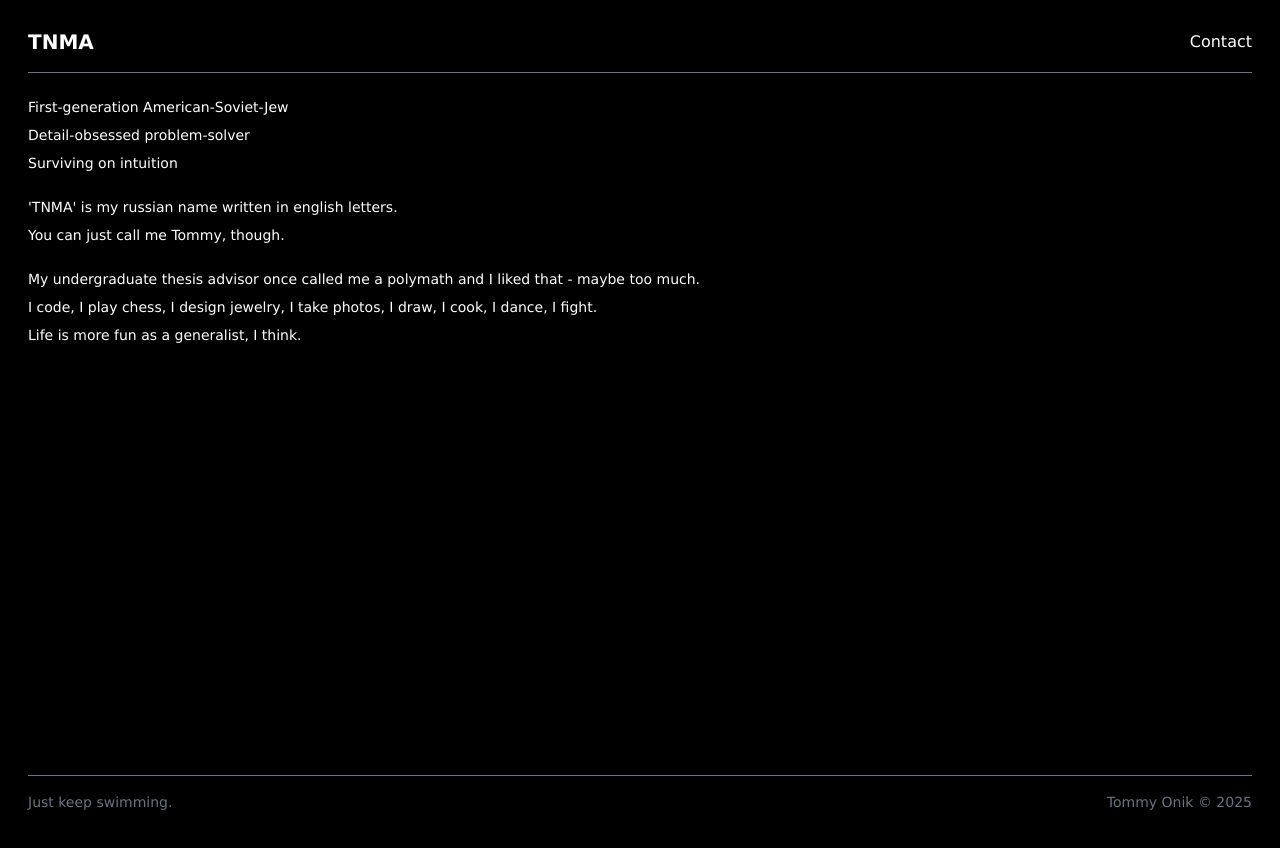
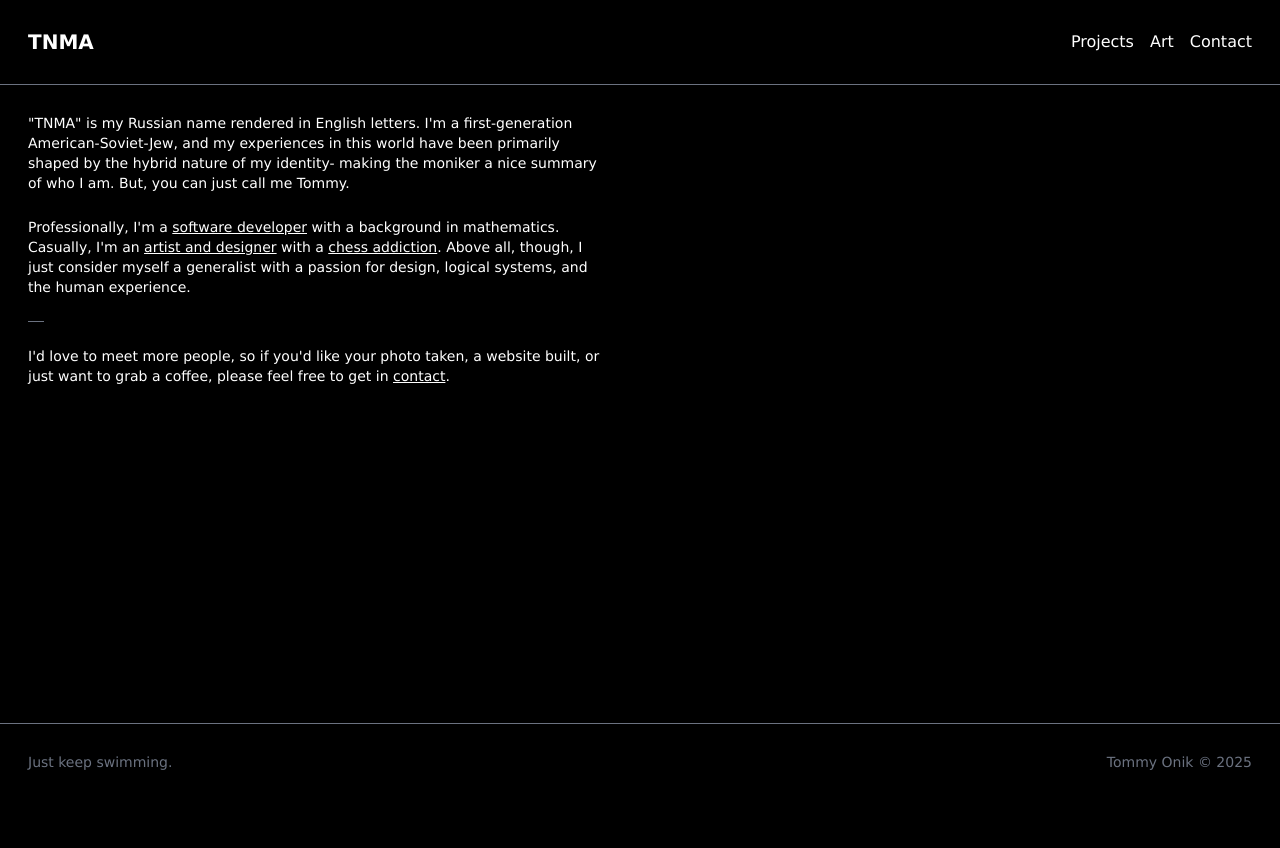
Before and after one commit to TheBerlinMan/tnma-me, a Next.js app: page /main in a window 1280 px wide. Shown: the top 848 px of the page. After the commit the page ends 800 px from the top, so only its background shows below. Built offline with nearby package versions, Linux system fonts and the light colour scheme.

Commit message:
nav bar + footer positioning

```diff
--- a/app/(root)/components/Footer.tsx
+++ b/app/(root)/components/Footer.tsx
@@ -18,9 +18,9 @@ const Footer = () => {
   //   };
 
   return (
-    <footer className="mt-auto text-gray-500 text-sm text-center py-4">
+    <footer className="mt-auto text-gray-500 text-sm text-center">
       <hr className="border-gray-500 border-1 mb-4" />
-      <div className="flex justify-between flex-col sm:flex-row">
+      <div className="flex justify-between flex-col sm:flex-row m-7">
         <p className="text-gray-500 text-sm">
           {/* {getMessage()} */}
           Just keep swimming.
--- a/app/(root)/components/Header.tsx
+++ b/app/(root)/components/Header.tsx
@@ -2,33 +2,17 @@
 
 import React from "react";
 import Link from "next/link";
-import { usePathname } from "next/navigation";
 
 const navItems = [
-  // { name: "About", href: "/about" },
+  { name: "Projects", href: "/projects" },
+  { name: "Art", href: "/art" },
   { name: "Contact", href: "/contact" },
 ];
 
 const Header = () => {
-  const pathname = usePathname();
-
-  if (pathname === "/") {
   return (
     <div>
-        <nav className="flex justify-end gap-4">
-          {navItems.map((item) => (
-            <Link href={item.href} key={item.name}>
-              {item.name}
-            </Link>
-          ))}
-        </nav>
-        <hr className="border-gray-500 border-1 mt-4 mb-6" />
-      </div>
-    );
-  } else {
-    return (
-      <div>
-        <div className="flex justify-between items-center max-h-65">
+      <div className="flex justify-between items-center max-h-65 m-7">
         <Link href="/main" className="font-bold text-xl">
           TNMA
         </Link>
@@ -40,10 +24,9 @@ const Header = () => {
           ))}
         </nav>
       </div>
-        <hr className="border-gray-500 border-1 mt-4 mb-6" />
+      <hr className="border-gray-500 border-1" />
     </div>
   );
-  }
 };
 
 export default Header;
--- a/app/(root)/layout.tsx
+++ b/app/(root)/layout.tsx
@@ -1,13 +1,14 @@
 import Header from "@/app/(root)/components/Header";
 import Footer from "@/app/(root)/components/Footer";
+
 export default function Layout({ children }: { children: React.ReactNode }) {
     return (
-        <main className="min-h-screen flex flex-col fade-in m-7">
+        <div className="min-h-screen flex flex-col">
             <Header />
-            <div className="flex-grow  ">
+            <div className="flex-1 m-7">
                 {children}
             </div>
             <Footer />
-        </main>
+        </div>
     );
 }
--- a/app/(root)/main/page.tsx
+++ b/app/(root)/main/page.tsx
@@ -1,38 +1,9 @@
-"use client";
-import React, { useEffect, useState } from "react";
+
 import Link from "next/link";
-const useIsMobile = () => {
-  const [isMobile, setIsMobile] = useState(false);
 
-  useEffect(() => {
-    const handleResize = () => {
-      setIsMobile(window.innerWidth < 640);
-    };
-    // Set initial value
-    handleResize();
-    // Add event listener
-    window.addEventListener("resize", handleResize);
-    // Cleanup
-    return () => window.removeEventListener("resize", handleResize);
-  }, []);
-
-  return isMobile;
-};
-
-const About = () => {
-  const isMobile = useIsMobile();
+const Main = () => {
   return (
-    <div className="fade-in">
-      {isMobile ? <AboutMobile /> : <AboutDesktop />}
-    </div>
-  );
-};
-
-export default About;
-
-const AboutMobile = () => {
-  return (
-    <div className="flex flex-col gap-6 text-sm">
+    <div className="flex flex-col gap-6 text-sm sm:max-w-xl fade-in">
       <div className="flex flex-col gap-2">
         <p>
           &quot;TNMA&quot; is my Russian name rendered in English letters.
@@ -80,29 +51,4 @@ const AboutMobile = () => {
   );
 };
 
-const AboutDesktop = () => {
-  return (
-    <div className="flex flex-col gap-6 text-sm">
-      <div className="flex flex-col gap-2">
-        <p>First-generation American-Soviet-Jew</p>
-        <p>Detail-obsessed problem-solver</p>
-        <p>Surviving on intuition</p>
-      </div>
-      <div className="flex flex-col gap-2">
-        <p>&apos;TNMA&apos; is my russian name written in english letters.</p>
-        <p>You can just call me Tommy, though.</p>
-      </div>
-      <div className="flex flex-col gap-2">
-        <p>
-          My undergraduate thesis advisor once called me a polymath and I liked
-          that - maybe too much.
-        </p>
-        <p>
-          I code, I play chess, I design jewelry, I take photos, I draw, I cook,
-          I dance, I fight.
-        </p>
-        <p>Life is more fun as a generalist, I think.</p>
-      </div>
-    </div>
-  );
-};
+export default Main;
--- a/app/layout.tsx
+++ b/app/layout.tsx
@@ -12,8 +12,8 @@ export default function RootLayout({
 }>) {
   return (
     <html lang="en">
-      <body>
-        <main>{children}</main>
+      <body className="min-h-screen">
+        <main className="min-h-screen">{children}</main>
       </body>
     </html>
   );
```
Lines whose indentation alone changed are shown as unchanged.
